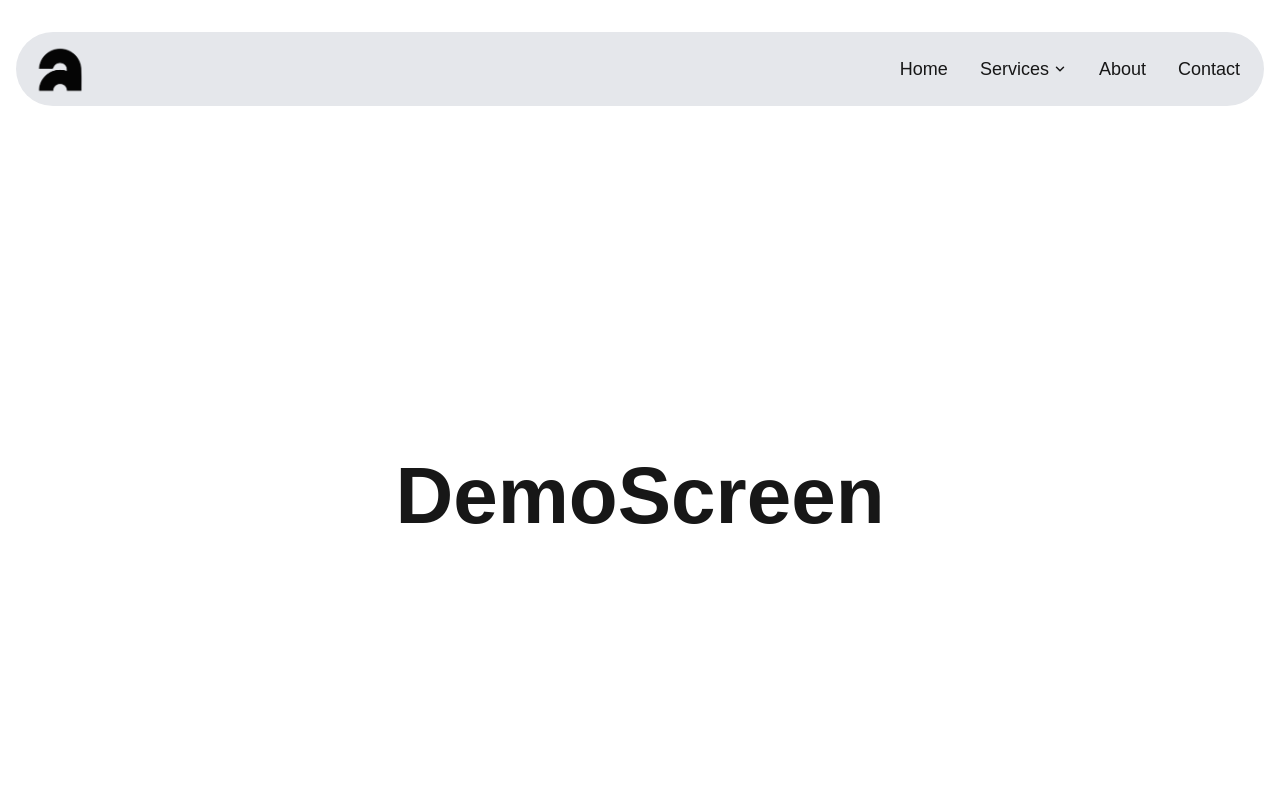
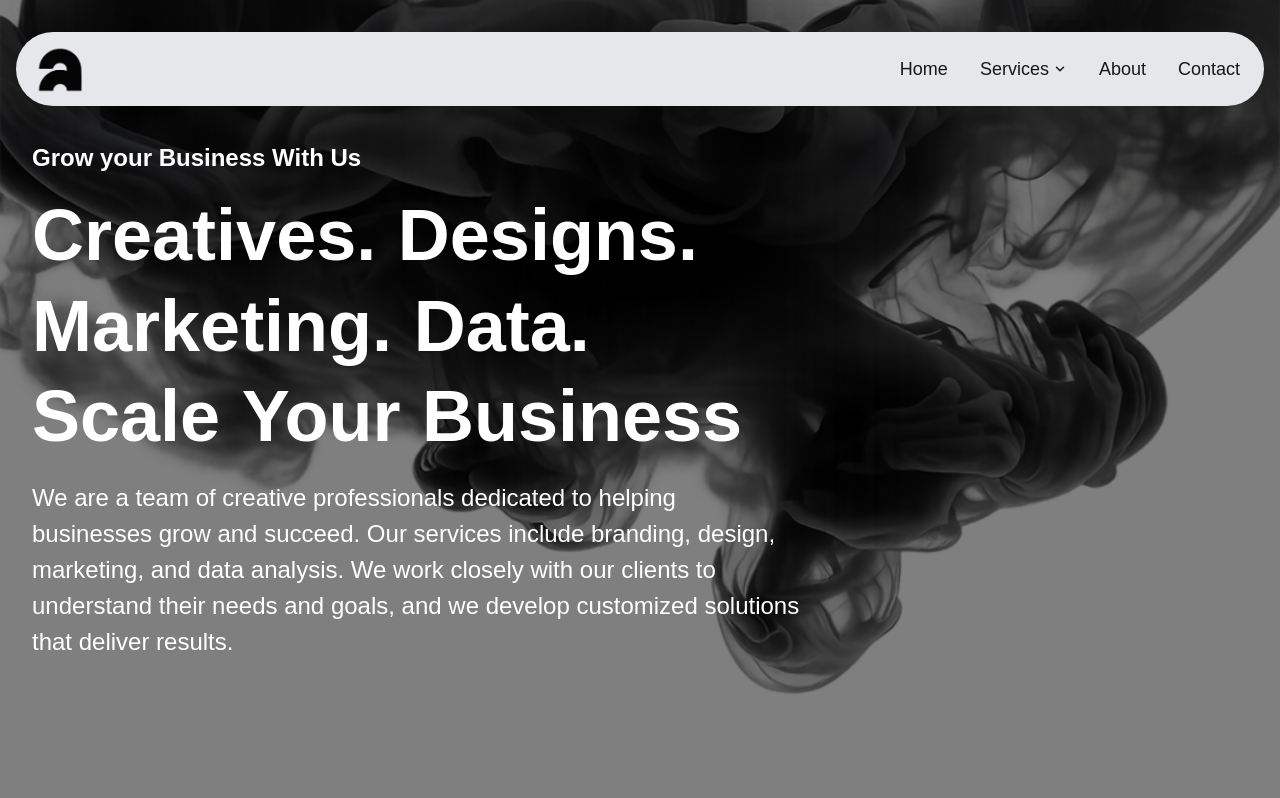
Before and after one commit to shahidul1920/asthaCreatives, a Next.js app in the folder my-app/: page / in a window 1280 px wide. Shown: the top 798 px of the page. Built offline with nearby package versions, Linux system fonts and the light colour scheme.

Commit message:
hero section done

```diff
--- a/my-app/app/page.js
+++ b/my-app/app/page.js
@@ -4,7 +4,7 @@ import HomePage from "@/pages/HomePage";
 
 export default function Home() {
   return (
-    <div className="flex min-h-screen flex-col items-center justify-between p-24 font-poppins">
+    <div className="font-poppins">
       <HomePage />
       <Button>Click Me</Button>
     </div>
--- a/my-app/components/DemoScreen.jsx
+++ b/my-app/components/DemoScreen.jsx
@@ -2,7 +2,11 @@ import React from 'react'
 
 const DemoScreen = () => {
   return (
-    <div className='w-full h-screen grid place-items-center text-[5rem] font-bold'>DemoScreen</div>
+    <div className='w-full h-screen grid place-items-center text-[5rem] font-bold bg-[url(/smoke-bg-astha-hero.png)] bg-no-repeat bg-cover'>
+      <div className="hello text-white">
+        DemoScreen
+      </div>
+    </div>
   )
 }
 
--- /dev/null
+++ b/my-app/components/HeroSection.jsx
@@ -0,0 +1,74 @@
+'use client'
+
+import { useEffect, useRef } from 'react'
+import gsap from 'gsap'
+import SubHeading from '@/components/SubHeading'
+
+const headingWords = 'Creatives. Designs. Marketing. Data. Scale Your Business'.split(' ')
+
+const HeroSection = () => {
+    const subheadingRef = useRef(null)
+    const headingRef = useRef(null)
+    const paragraphRef = useRef(null)
+
+    useEffect(() => {
+        const words = headingRef.current.querySelectorAll('.word-inner')
+
+        const tl = gsap.timeline({ defaults: { ease: 'power4.out' } })
+
+        tl.set(words, { yPercent: 110 })
+            .fromTo(
+                subheadingRef.current,
+                { opacity: 0, y: -12 },
+                { opacity: 1, y: 0, duration: 0.6 }
+            )
+            .to(words, { yPercent: 0, duration: 1, stagger: 0.07 }, '-=0.2')
+            .fromTo(
+                paragraphRef.current,
+                { opacity: 0, y: 16 },
+                { opacity: 1, y: 0, duration: 0.7 },
+                '-=0.5'
+            )
+    }, [])
+
+    return (
+        <div className="relative h-[100dvh] min-h-[600px] w-full bg-[url(/smoke-bg-astha-hero.png)] bg-cover bg-center bg-no-repeat">
+            <div className="absolute left-0 top-0 z-10 size-full bg-black/50">
+                <div className="textSec container mx-auto flex h-full flex-col items-start justify-center px-4 text-left sm:px-6 lg:px-8">
+                    <div ref={subheadingRef}>
+                        <SubHeading className="text-white">
+                            Grow your Business With Us
+                        </SubHeading>
+                    </div>
+
+                    <h1
+                        ref={headingRef}
+                        className="mt-4 max-w-3xl text-[2rem] font-bold leading-[1.2] text-white sm:text-[2.75rem] md:text-[3.5rem] lg:text-[4.5rem]"
+                    >
+                        {headingWords.map((word, i) => (
+                            <span
+                                key={i}
+                                className="mr-[0.3em] inline-block overflow-hidden pb-1 align-top"
+                            >
+                                <span className="word-inner inline-block">{word}</span>
+                            </span>
+                        ))}
+                    </h1>
+
+                    <p
+                        ref={paragraphRef}
+                        className="mt-4 max-w-3xl text-[1rem] font-regular leading-[1.5] text-white sm:text-[1.2rem] md:text-[1.4rem] lg:text-[1.5rem]"
+                    >
+                        We are a team of creative professionals dedicated to helping
+                        businesses grow and succeed. Our services include branding,
+                        design, marketing, and data analysis. We work closely with our
+                        clients to understand their needs and goals, and we develop
+                        customized solutions that deliver results.
+                    </p>
+                </div>
+            </div>
+        </div>
+    )
+}
+
+export default HeroSection
--- /dev/null
+++ b/my-app/components/SubHeading.jsx
@@ -0,0 +1,11 @@
+import React from 'react'
+
+const SubHeading = (props) => {
+    return (
+        <div className={`text-[1.5rem] font-bold ${props.className}`}>
+            {props.children}
+        </div>
+    )
+}
+
+export default SubHeading
--- a/my-app/pages/HomePage.jsx
+++ b/my-app/pages/HomePage.jsx
@@ -1,10 +1,12 @@
 import DemoScreen from '@/components/DemoScreen'
+import HeroSection from '@/components/HeroSection'
 import React from 'react'
 
 const HomePage = () => {
   return (
     <div>
-        <DemoScreen />
+        <HeroSection />
+        {/* <DemoScreen /> */}
     </div>
   )
 }
```
